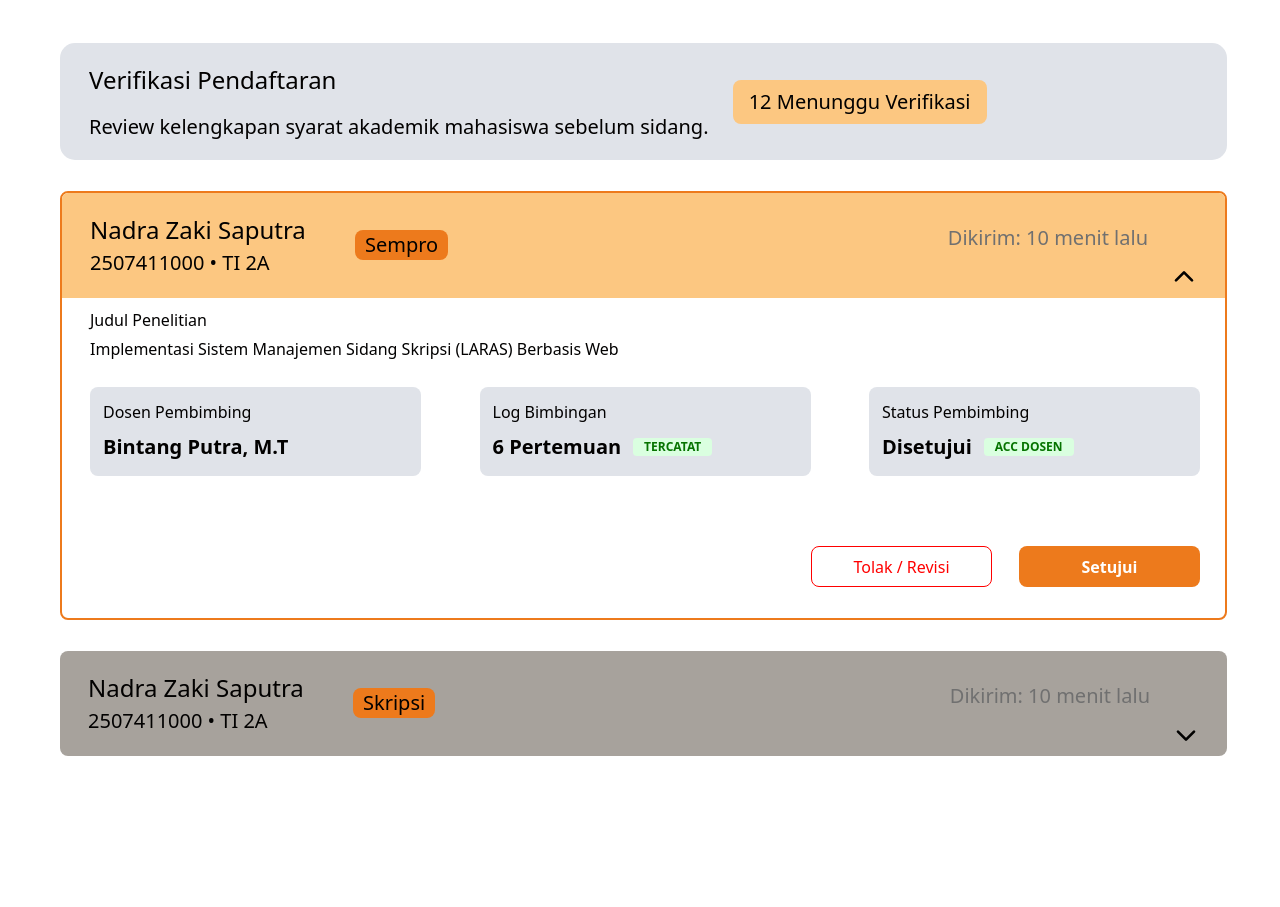
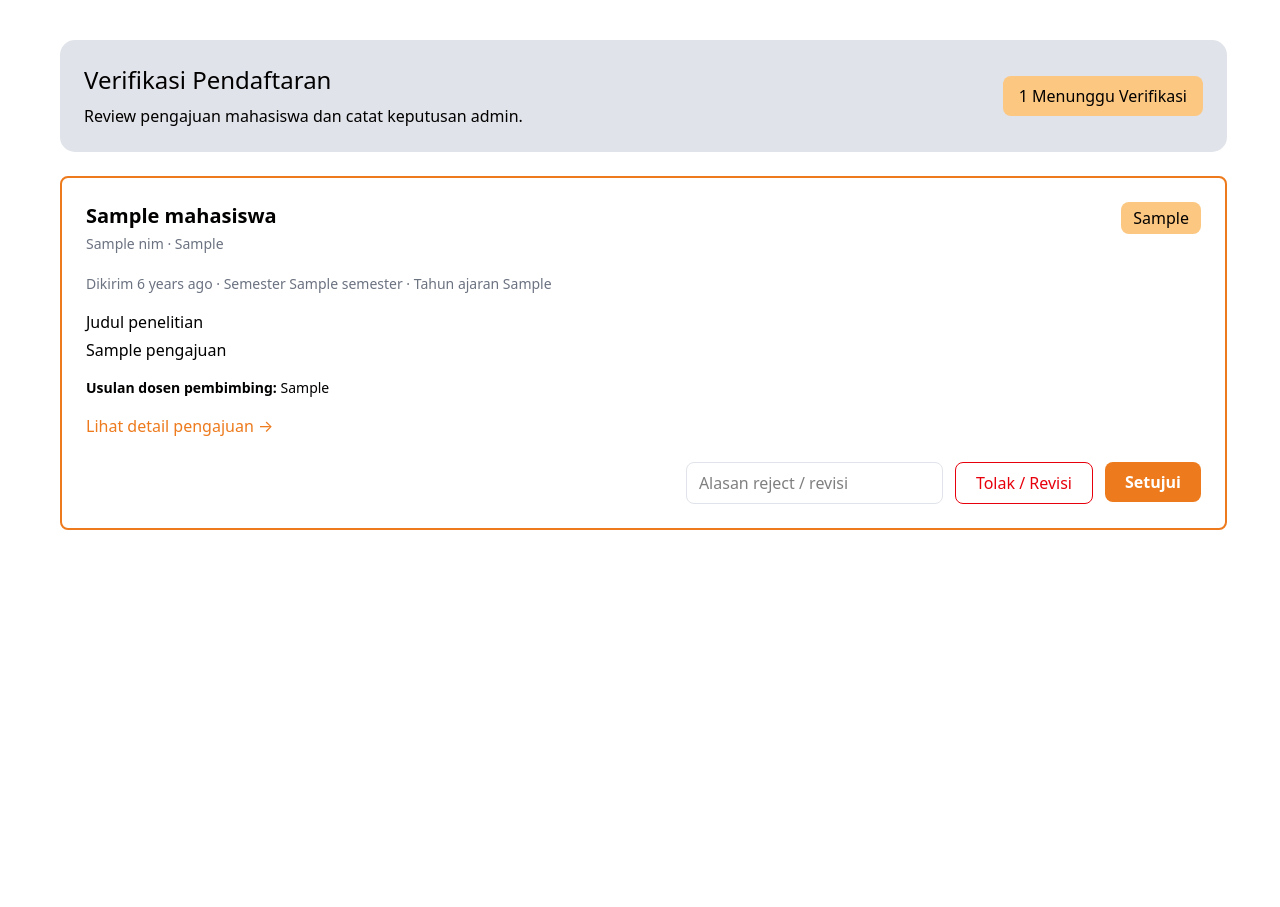
Before and after one commit to wacana-PBL/LARAS, a Laravel app: template resources/views/admin/verifikasi.blade.php in a window 1280 px wide. Shown: the part 173-1080 px from the top of the page. After the commit the page ends 703 px from the top, so only its background shows below. Run offline with Laravel 12, Linux system fonts and the light colour scheme; the template is opened without the code that fills it: most values are stand-ins (such as "Sample title", 1, 10 or a date in 2020); style sheets or scripts are compiled from the project's sources; parts of the project's set-up code (start-up, migrations or seed data) failed here and were passed over.

Commit message:
feat: add admin application verification feature

```diff
--- a/app/Models/Pengajuan.php
+++ b/app/Models/Pengajuan.php
@@ -21,6 +21,12 @@ class Pengajuan extends Model
 {
     /** @use HasFactory<\Database\Factories\PengajuanFactory> */
     use HasFactory;
+
+    protected $fillable = [
+        'semester', 'status_pengajuan', 'judul_penelitian', 'jenis_pengajuan',
+        'id_mahasiswa', 'tahun_ajaran', 'usulan_dosen_pembimbing',
+        'alasan_penolakan', 'is_active',
+    ];
 
 
     public function detail_penilaian(): HasMany
--- a/resources/views/admin/dashboard.blade.php
+++ b/resources/views/admin/dashboard.blade.php
@@ -5,9 +5,9 @@
 @section('content')
     @php
         $stats = [
-            ['title' => 'Menunggu Verifikasi', 'value' => '12', 'link' => 'Perlu tindakan admin →', 'href' => route('admin.verifikasi'), 'icon' => 'inbox'],
-            ['title' => 'Siap Dijadwalkan', 'value' => '12', 'link' => 'Data Sudah Diapprove →', 'href' => route('admin.jadwal'), 'icon' => 'schedule'],
-            ['title' => 'Sidang Hari Ini', 'value' => '12', 'link' => 'Lihat detail jadwal →', 'href' => route('admin.jadwal'), 'icon' => 'today'],
+            ['title' => 'Menunggu Verifikasi', 'value' => $counts['pending'], 'link' => 'Perlu tindakan admin →', 'href' => route('admin.verifikasi'), 'icon' => 'inbox'],
+            ['title' => 'Siap Dijadwalkan', 'value' => $counts['approved'], 'link' => 'Data Sudah Diapprove →', 'href' => route('admin.jadwal'), 'icon' => 'schedule'],
+            ['title' => 'Sidang Hari Ini', 'value' => $counts['today'], 'link' => 'Lihat detail jadwal →', 'href' => route('admin.jadwal'), 'icon' => 'today'],
         ];
         $activities = [
             ['name' => 'Nadra Zaki Saputra', 'text' => 'Nadra Zaki Saputra mengirim pengajuan Sempro.', 'time' => '10 menit yang lalu'],
--- a/resources/views/admin/verifikasi.blade.php
+++ b/resources/views/admin/verifikasi.blade.php
@@ -3,113 +3,59 @@
 @section('title', 'Verifikasi Pendaftaran — LARAS')
 
 @section('content')
-    @php
-        $details = [
-            ['label' => 'Dosen Pembimbing', 'value' => 'Bintang Putra, M.T', 'note' => null],
-            ['label' => 'Log Bimbingan', 'value' => '6 Pertemuan', 'note' => 'TERCATAT'],
-            ['label' => 'Status Pembimbing', 'value' => 'Disetujui', 'note' => 'ACC DOSEN'],
-        ];
-        $queue = [
-            [
-                'name' => 'Nadra Zaki Saputra',
-                'nim' => '2507411000',
-                'class' => 'TI 2A',
-                'type' => 'Sempro',
-                'sent' => 'Dikirim: 10 menit lalu',
-                'title' => 'Implementasi Sistem Manajemen Sidang Skripsi (LARAS) Berbasis Web',
-                'open' => true,
-            ],
-            [
-                'name' => 'Nadra Zaki Saputra',
-                'nim' => '2507411000',
-                'class' => 'TI 2A',
-                'type' => 'Skripsi',
-                'sent' => 'Dikirim: 10 menit lalu',
-                'title' => null,
-                'open' => false,
-            ],
-        ];
-    @endphp
-
     <x-admin-shell active="Verifikasi" padding-bottom="pb-[151px]">
-        <section class="mt-[43px] flex h-[117px] flex-nowrap items-center gap-x-6 gap-y-4 rounded-[15px] bg-line px-[29px] max-[1101px]:mt-8 max-[1101px]:h-auto max-[1101px]:flex-wrap max-[1101px]:p-[18px_22px] max-[761px]:p-[16px_18px] max-[421px]:p-[14px_16px]"
-                 aria-label="Ringkasan verifikasi">
-            <div class="min-w-0">
-                <h1 class="m-0 text-[24px] font-medium leading-[1.5] text-ink max-[1101px]:text-[21px] max-[761px]:text-[19px] max-[421px]:text-[17px]">Verifikasi Pendaftaran</h1>
-                <p class="mt-[14px] text-[20px] font-normal leading-[1.5] text-ink max-[1101px]:text-[15px] max-[761px]:text-[14px] max-[421px]:text-[13px]">Review kelengkapan syarat akademik mahasiswa sebelum sidang.</p>
+        <section class="mt-10 flex flex-wrap items-center justify-between gap-4 rounded-[15px] bg-line p-6" aria-label="Ringkasan verifikasi">
+            <div>
+                <h1 class="m-0 text-2xl font-medium text-ink">Verifikasi Pendaftaran</h1>
+                <p class="mt-2 text-base text-ink">Review pengajuan mahasiswa dan catat keputusan admin.</p>
             </div>
-
-            <span class="inline-flex h-11 w-[254px] shrink-0 items-center justify-center rounded-lg bg-sand px-3 text-[20px] font-medium leading-[1.5] whitespace-nowrap text-ink max-[1101px]:h-[38px] max-[1101px]:w-auto max-[1101px]:px-3.5 max-[1101px]:text-[15px] max-[761px]:h-[34px] max-[761px]:text-[13px] max-[421px]:h-8 max-[421px]:text-[12px]">12 Menunggu Verifikasi</span>
+            <span class="rounded-lg bg-sand px-4 py-2 font-medium text-ink">{{ $pengajuans->total() }} Menunggu Verifikasi</span>
         </section>
 
-        <section class="mt-[31px] flex flex-col gap-[31px] max-[1101px]:mt-6 max-[1101px]:gap-[22px]" aria-label="Antrean pendaftaran">
-            @foreach ($queue as $item)
-                @if ($item['open'])
-                    <article class="h-[429px] overflow-hidden rounded-lg border-2 border-brand bg-white max-[1101px]:h-auto">
-                        <header class="flex h-[105px] items-start bg-sand p-[19px_25px_0_28px] max-[1101px]:h-auto max-[1101px]:flex-wrap max-[1101px]:gap-x-3.5 max-[1101px]:gap-y-2.5 max-[1101px]:p-[18px_20px]">
-                            <div class="w-[265px] min-w-0 shrink-0 max-[1101px]:w-auto max-[1101px]:flex-[1_1_100%]">
-                                <p class="m-0 truncate text-[24px] font-medium leading-[1.5] text-ink max-[1101px]:text-[20px] max-[761px]:text-[18px] max-[421px]:text-[16px]">{{ $item['name'] }}</p>
-                                <p class="m-0 text-[20px] font-normal leading-[1.5] text-ink max-[1101px]:text-[15px] max-[421px]:text-[13px]">{{ $item['nim'] }} &bull; {{ $item['class'] }}</p>
-                            </div>
+        @if (session('success'))
+            <p role="status" class="mt-5 rounded-lg bg-[#daffe0] p-4 text-[#067400]">{{ session('success') }}</p>
+        @endif
+        @if ($errors->any())
+            <div role="alert" class="mt-5 rounded-lg bg-red-50 p-4 text-red-700">{{ $errors->first() }}</div>
+        @endif
 
-                            <span class="mt-[18px] inline-flex h-[30px] shrink-0 items-center justify-center rounded-lg bg-brand px-2.5 text-[20px] leading-none text-ink max-[1101px]:mt-0 max-[1101px]:h-[26px] max-[1101px]:text-[15px]">{{ $item['type'] }}</span>
-                            <span class="mt-[11px] ml-auto text-[20px] leading-[1.5] whitespace-nowrap text-[#707070] max-[1101px]:m-0 max-[1101px]:text-[15px] max-[421px]:text-[13px]">{{ $item['sent'] }}</span>
+        <section class="mt-6 flex flex-col gap-5" aria-label="Antrean pendaftaran">
+            @forelse ($pengajuans as $pengajuan)
+                <article class="rounded-lg border-2 border-brand bg-white p-6">
+                    <div class="flex flex-wrap items-start justify-between gap-4">
+                        <div>
+                            <h2 class="m-0 text-xl font-semibold text-ink">{{ $pengajuan->mahasiswa?->nama_mahasiswa ?? 'Mahasiswa' }}</h2>
+                            <p class="mt-1 text-sm text-slate">{{ $pengajuan->mahasiswa?->nim ?? 'NIM tidak tersedia' }} · {{ $pengajuan->mahasiswa?->program_studi ?? 'Program studi tidak tersedia' }}</p>
+                        </div>
+                        <span class="rounded-lg bg-sand px-3 py-1 capitalize">{{ $pengajuan->jenis_pengajuan }}</span>
+                    </div>
+                    <p class="mt-5 text-sm text-slate">Dikirim {{ $pengajuan->created_at?->diffForHumans() ?? '—' }} · Semester {{ $pengajuan->semester }} · Tahun ajaran {{ $pengajuan->tahun_ajaran }}</p>
+                    <h3 class="mt-4 text-base font-medium text-ink">Judul penelitian</h3>
+                    <p class="mt-1 text-ink">{{ $pengajuan->judul_penelitian }}</p>
+                    <p class="mt-4 text-sm text-ink"><strong>Usulan dosen pembimbing:</strong> {{ $pengajuan->usulan_dosen_pembimbing }}</p>
+                    <a class="mt-4 inline-block text-brand hover:underline" href="{{ route('admin.verifikasi.detail', $pengajuan) }}">Lihat detail pengajuan →</a>
 
-                            <span class="mt-[49px] ml-5 flex size-8 shrink-0 max-[1101px]:m-0 max-[1101px]:ml-auto" aria-hidden="true">
-                                <svg class="size-full" viewBox="0 0 24 24" fill="none">
-                                    <path d="M6 14.5 12 8.5l6 6" stroke="#020100" stroke-width="2" stroke-linecap="round" stroke-linejoin="round" />
-                                </svg>
-                            </span>
-                        </header>
-
-                        <div class="p-[10px_25px_31px_28px] max-[1101px]:p-[16px_20px_22px]">
-                            <div class="max-w-[574px]">
-                                <p class="m-0 text-base font-normal leading-[1.5] text-ink max-[421px]:text-[13px]">Judul Penelitian</p>
-                                <p class="mt-[5px] text-base font-medium leading-[1.5] text-ink max-[421px]:text-[13px]">{{ $item['title'] }}</p>
-                            </div>
-
-                            <div class="mt-[26px] flex justify-between gap-6 max-[1101px]:mt-[18px] max-[1101px]:flex-wrap max-[1101px]:gap-3.5">
-                                @foreach ($details as $detail)
-                                    <div class="h-[89px] w-[331px] rounded-lg bg-line p-[13px_13px_0] max-[1101px]:h-auto max-[1101px]:w-full max-[1101px]:p-[12px_14px]">
-                                        <p class="m-0 text-base font-normal leading-[1.5] whitespace-nowrap text-ink max-[421px]:text-[13px]">{{ $detail['label'] }}</p>
-                                        <p class="mt-2 flex items-center gap-3 text-[20px] font-semibold leading-[1.5] whitespace-nowrap text-ink max-[1101px]:flex-wrap max-[1101px]:text-[17px] max-[421px]:text-[15px]">
-                                            <span>{{ $detail['value'] }}</span>
-                                            @if ($detail['note'])
-                                                <span class="inline-flex h-[18px] items-center rounded bg-[#daffe0] px-[11px] text-[12px] leading-none text-[#067400]">{{ $detail['note'] }}</span>
-                                            @endif
-                                        </p>
-                                    </div>
-                                @endforeach
-                            </div>
-
-                            <div class="mt-[70px] flex justify-end gap-[27px] max-[1101px]:mt-6 max-[1101px]:gap-3.5 max-[761px]:flex-wrap">
-                                <button class="h-[41px] w-[181px] cursor-pointer rounded-lg border border-[#ff0000] bg-transparent text-base font-medium leading-[1.5] text-[#ff0000] max-[761px]:h-10 max-[761px]:w-full max-[761px]:flex-[1_1_140px] max-[761px]:text-[14px]"
-                                        type="button">Tolak / Revisi</button>
-                                <button class="h-[41px] w-[181px] cursor-pointer rounded-lg border-0 btn-primary bg-brand text-base font-semibold leading-[1.5] text-white max-[761px]:h-10 max-[761px]:w-full max-[761px]:flex-[1_1_140px] max-[761px]:text-[14px]"
-                                        type="button">Setujui</button>
-                            </div>
-                        </div>
-                    </article>
-                @else
-                    <article class="h-[105px] overflow-hidden rounded-lg bg-[#a7a29c] max-[1101px]:h-auto">
-                        <header class="flex h-[105px] items-start bg-transparent p-[19px_25px_0_28px] max-[1101px]:h-auto max-[1101px]:flex-wrap max-[1101px]:gap-x-3.5 max-[1101px]:gap-y-2.5 max-[1101px]:p-[18px_20px]">
-                            <div class="w-[265px] min-w-0 shrink-0 max-[1101px]:w-auto max-[1101px]:flex-[1_1_100%]">
-                                <p class="m-0 truncate text-[24px] font-medium leading-[1.5] text-ink max-[1101px]:text-[20px] max-[761px]:text-[18px] max-[421px]:text-[16px]">{{ $item['name'] }}</p>
-                                <p class="m-0 text-[20px] font-normal leading-[1.5] text-ink max-[1101px]:text-[15px] max-[421px]:text-[13px]">{{ $item['nim'] }} &bull; {{ $item['class'] }}</p>
-                            </div>
-
-                            <span class="mt-[18px] inline-flex h-[30px] shrink-0 items-center justify-center rounded-lg bg-brand px-2.5 text-[20px] leading-none text-ink max-[1101px]:mt-0 max-[1101px]:h-[26px] max-[1101px]:text-[15px]">{{ $item['type'] }}</span>
-                            <span class="mt-[11px] ml-auto text-[20px] leading-[1.5] whitespace-nowrap text-[#707070] max-[1101px]:m-0 max-[1101px]:text-[15px] max-[421px]:text-[13px]">{{ $item['sent'] }}</span>
-
-                            <span class="mt-[49px] ml-5 flex size-8 shrink-0 max-[1101px]:m-0 max-[1101px]:ml-auto" aria-hidden="true">
-                                <svg class="size-full" viewBox="0 0 24 24" fill="none">
-                                    <path d="M6 9.5 12 15.5l6-6" stroke="#020100" stroke-width="2" stroke-linecap="round" stroke-linejoin="round" />
-                                </svg>
-                            </span>
-                        </header>
-                    </article>
-                @endif
-            @endforeach
+                    <div class="mt-6 flex flex-wrap justify-end gap-3">
+                        <form method="POST" action="{{ route('admin.verifikasi.decide', $pengajuan) }}" class="flex flex-wrap justify-end gap-3">
+                            @csrf
+                            @method('PATCH')
+                            <input type="hidden" name="status_pengajuan" value="rejected">
+                            <label class="sr-only" for="alasan-{{ $pengajuan->id }}">Alasan penolakan</label>
+                            <input id="alasan-{{ $pengajuan->id }}" name="alasan_penolakan" required maxlength="2000" placeholder="Alasan reject / revisi" class="min-w-[240px] rounded-lg border border-line px-3 py-2" value="{{ old('alasan_penolakan') }}">
+                            <button class="rounded-lg border border-red-600 px-5 py-2 text-red-600" type="submit">Tolak / Revisi</button>
+                        </form>
+                        <form method="POST" action="{{ route('admin.verifikasi.decide', $pengajuan) }}">
+                            @csrf
+                            @method('PATCH')
+                            <input type="hidden" name="status_pengajuan" value="approved">
+                            <button class="rounded-lg bg-brand px-5 py-2 font-semibold text-white" type="submit">Setujui</button>
+                        </form>
+                    </div>
+                </article>
+            @empty
+                <div class="rounded-lg bg-line p-8 text-center text-ink">Tidak ada pengajuan yang menunggu verifikasi.</div>
+            @endforelse
+            {{ $pengajuans->links() }}
         </section>
     </x-admin-shell>
 @endsection
--- a/routes/web.php
+++ b/routes/web.php
@@ -42,6 +42,9 @@ Route::middleware('auth')->group(function (){
         ->name('admin.')
         ->group(function (){
             Route::get('/dashboard', [ProfileController::class, 'index'])->name('dashboard');
+            Route::get('/verifikasi', [PengajuanController::class, 'queue'])->name('verifikasi');
+            Route::get('/verifikasi/{pengajuan}', [PengajuanController::class, 'detail'])->name('verifikasi.detail');
+            Route::patch('/verifikasi/{pengajuan}', [PengajuanController::class, 'decide'])->name('verifikasi.decide');
 
             //Jadwal Routes
             Route::get('/jadwal', [JadwalController::class, 'index'])->name('jadwal');
```
Also changed, not shown: app/Http/Controllers/PengajuanController.php (+39 -0 lines), app/Http/Controllers/ProfileController.php (+16 -0 lines), resources/views/admin/verifikasi-detail.blade.php (added, +67 -0 lines), database/migrations/2026_11_25_000001_add_alasan_penolakan_to_pengajuans_table.php (added).
